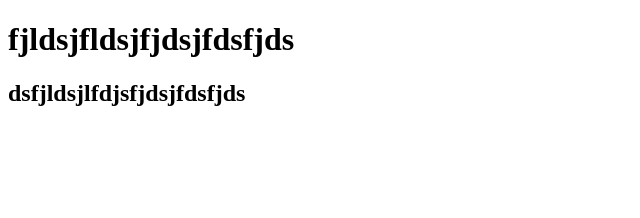
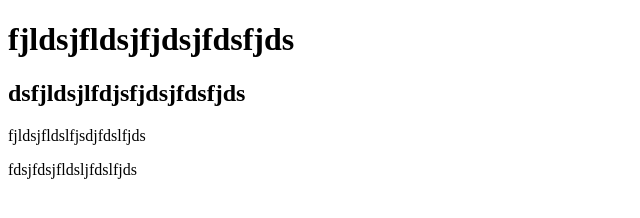
Before and after one commit to 17778444963/textDemo, a plain HTML site: page index.html in a window 1280 px wide. Shown: the whole page, without its empty margins (0-640 px from the left). Drawn offline with Linux system fonts and the light colour scheme.

Commit message:
这是最后一次提交,更改了index.html页.

```diff
--- a/index.html
+++ b/index.html
@@ -8,5 +8,9 @@
 <body>
     <h1>fjldsjfldsjfjdsjfdsfjds</h1>
     <h2>dsfjldsjlfdjsfjdsjfdsfjds</h2>
+    <p>fjldsjfldslfjsdjfdslfjds</p>
+    <span>fdsjfdsjfldsljfdslfjds</span>
+
+
 </body>
 </html>
```
Also changed, not shown: c.txt.
